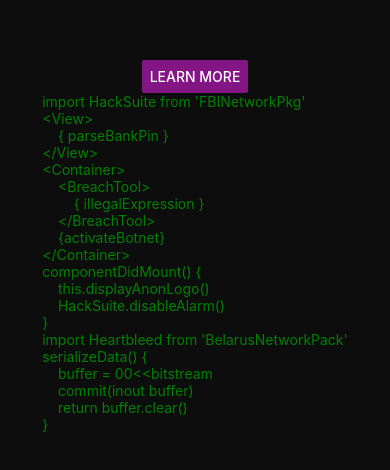
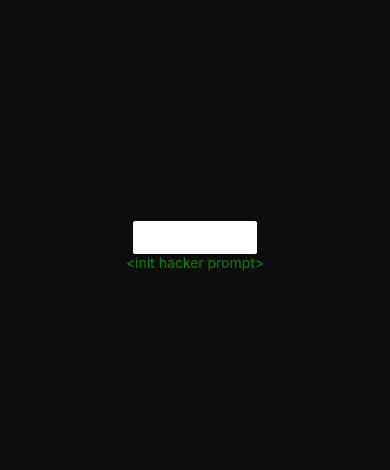
Before and after one commit to SovietLada/HackerTyper, a React Native app: screen / in a window 390 px wide. Shown: the part 176-646 px from the top of the page. Built offline with nearby package versions, Linux system fonts and the light colour scheme.

Commit message:
Component for text display

```diff
--- a/App.js
+++ b/App.js
@@ -1,5 +1,6 @@
 import React from 'react'
-import { StyleSheet, Text, View, Button } from 'react-native'
+import { StyleSheet, View, Button } from 'react-native'
+import TextDisplay from './TextDisplay'
 
 const styles = StyleSheet.create({
   container: {
@@ -10,38 +11,20 @@ const styles = StyleSheet.create({
   }
 })
 
-const line1 = 'import HackSuite from \'FBINetworkPkg\''
-const line2 = '<View>\n    { parseBankPin }\n</View>'
-const line3 = '<Container>\n    <BreachTool>\n        { illegalExpression }\n    </BreachTool>\n    {activateBotnet}\n</Container>'
-const line4 = 'componentDidMount() {\n    this.displayAnonLogo()\n    HackSuite.disableAlarm()\n}'
-const line5 = 'import Heartbleed from \'BelarusNetworkPack\''
-const line6 = 'serializeData() {\n    buffer = 00<<bitstream\n    commit(inout buffer)\n    return buffer.clear()\n}'
-
 export const App = () => (
   <View style={styles.container}>
     <Button
       onPress={handlePress}
-      title="Learn More"
-      color="#841584"
-      accessibilityLabel="Learn more about this purple button"
+      title="Tap and hack!"
+      color="#fff"
+      accessibilityLabel=""
     />
-    <Text style={{ color: 'green' }}>
-      {line1}
-      {'\n'}
-      {line2}
-      {'\n'}
-      {line3}
-      {'\n'}
-      {line4}
-      {'\n'}
-      {line5}
-      {'\n'}
-      {line6}
-    </Text>
+    <TextDisplay />
   </View>
 )
 
 function handlePress() {
+  // ...
 }
 
 export default App
--- /dev/null
+++ b/TextDisplay.js
@@ -0,0 +1,31 @@
+import React, { Component } from 'react'
+import { StyleSheet, Text, View } from 'react-native'
+
+const line1 = 'import HackSuite from \'FBINetworkPkg\''
+const line2 = '<View>\n    { parseBankPin }\n</View>'
+const line3 = '<Container>\n    <BreachTool>\n        { illegalExpression }\n    </BreachTool>\n    {activateBotnet}\n</Container>'
+const line4 = 'componentDidMount() {\n    this.displayAnonLogo()\n    HackSuite.disableAlarm()\n}'
+const line5 = 'import Heartbleed from \'BelarusNetworkPack\''
+const line6 = 'serializeData() {\n    buffer = 00<<bitstream\n    commit(inout buffer)\n    return buffer.clear()\n}'
+
+const hacks = [line1, line2, line3, line4, line5, line6]
+
+class TextDisplay extends Component {
+  state = {
+    textData: '<init hacker prompt>\n'
+  }
+
+  componentDidMount() {
+    // ...
+  }
+
+  render() {
+    return (
+      <Text style={{ color: 'green' }}>
+        {this.state.textData}
+      </Text>
+    )
+  }
+}
+
+export default TextDisplay
```
Also changed, not shown: 1 other file (tests, documents, lock files or other folders).
